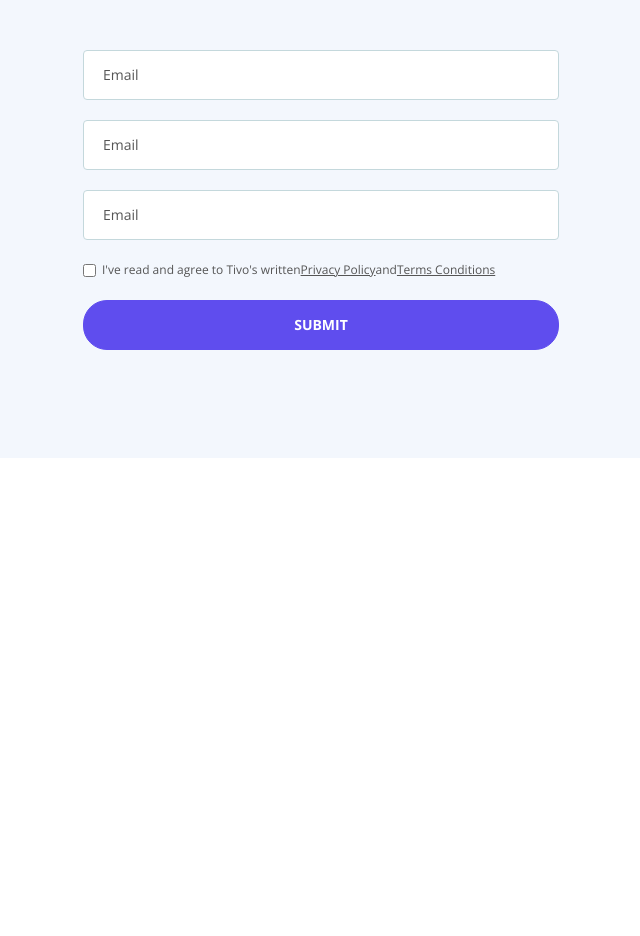
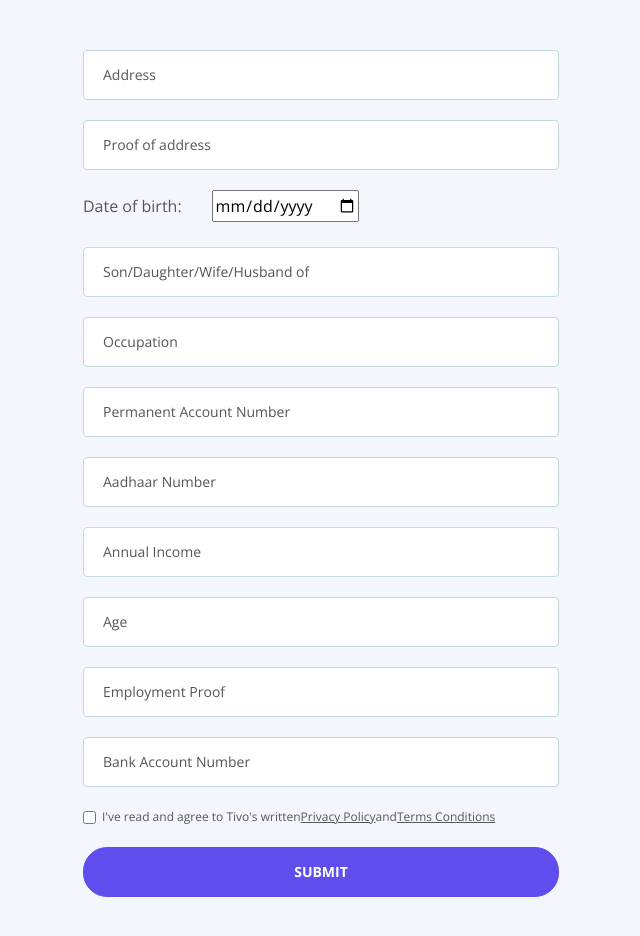
Before and after one commit to samyukthaa77/p2p-lending, a Next.js app: page /kyc_borrower in a window 1280 px wide. Shown: the part 310-1246 px from the top of the page, without its empty margins (319-959 px from the left). Before the commit the page ends 920 px from the top, so only its background shows below. Built offline with nearby package versions, Linux system fonts and the light colour scheme.

Commit message:
kyc borrower and lender

```diff
--- a/pages/kyc_borrower.js
+++ b/pages/kyc_borrower.js
@@ -22,46 +22,155 @@ const Kyc_borrower = () => {
 								>
 									<div class="form-group">
 										<input
-											type="email"
+											type="text"
 											class="form-control-input"
-											id="nemail"
+											id="nAddress"
 											required
 										/>
 										<label
 											class="label-control"
-											for="nemail"
+											for="nAddress"
 										>
-											Email
+											Address
 										</label>
 										<div class="help-block with-errors"></div>
 									</div>
 									<div class="form-group">
 										<input
-											type="email"
+											type="text"
 											class="form-control-input"
-											id="nemail"
+											id="txtProofadd"
 											required
 										/>
 										<label
 											class="label-control"
-											for="nemail"
+											for="nProofadd"
 										>
-											Email
+											Proof of address
+										</label>
+										<div class="help-block with-errors"></div>
+									</div>
+									<div class="form-group">
+									<label for="DOB" style={{marginRight:30}}>Date of birth:{""} </label>
+                                    <input type="date" id="DOB" name="DOB"></input>
+									</div>
+									<div class="form-group">
+										<input
+											type="text"
+											class="form-control-input"
+											id="txtrelation"
+											required
+										/>
+										<label
+											class="label-control"
+											for="nrelation"
+										>
+											Son/Daughter/Wife/Husband of
 										</label>
 										<div class="help-block with-errors"></div>
 									</div>
 									<div class="form-group">
 										<input
-											type="email"
+											type="text"
 											class="form-control-input"
-											id="nemail"
+											id="txtOccupation"
 											required
 										/>
 										<label
 											class="label-control"
-											for="nemail"
+											for="nOccupation"
 										>
-											Email
+											Occupation
+										</label>
+										<div class="help-block with-errors"></div>
+									</div>
+							        <div class="form-group">
+										<input
+											type="text"
+											class="form-control-input"
+											id="txtPANCard"
+											required
+										/>
+										<label
+											class="label-control"
+											for="nPAN"
+										>
+											Permanent Account Number
+										</label>
+										<div class="help-block with-errors"></div>
+									</div>
+									<div class="form-group">
+										<input
+											type="text"
+											class="form-control-input"
+											id="txtAadhaarnumber"
+											required
+										/>
+										<label
+											class="label-control"
+											for="nAadhaarnumber"
+										>
+											Aadhaar Number
+										</label>
+										<div class="help-block with-errors"></div>
+									</div>
+									<div class="form-group">
+										<input
+											type="text"
+											class="form-control-input"
+											id="txtannualincome"
+											required
+										/>
+										<label
+											class="label-control"
+											for="nannualincome"
+										>
+											Annual Income
+										</label>
+										<div class="help-block with-errors"></div>
+									</div>
+									<div class="form-group">
+										<input
+											type="text"
+											class="form-control-input"
+											id="txtAge"
+											required
+										/>
+										<label
+											class="label-control"
+											for="nAge"
+										>
+											Age
+										</label>
+										<div class="help-block with-errors"></div>
+									</div>
+									<div class="form-group">
+										<input
+											type="text"
+											class="form-control-input"
+											id="txtEmproof"
+											required
+										/>
+										<label
+											class="label-control"
+											for="nEmproof"
+										>
+											Employment Proof
+										</label>
+										<div class="help-block with-errors"></div>
+									</div>
+									<div class="form-group">
+										<input
+											type="text"
+											class="form-control-input"
+											id="txtBankAcc"
+											required
+										/>
+										<label
+											class="label-control"
+											for="nBankacc"
+										>
+											Bank Account Number
 										</label>
 										<div class="help-block with-errors"></div>
 									</div>
```
Also changed, not shown: pages/kyc_lender.js (+17 -38 lines), pages/trial.js (added, +33 -0 lines).
